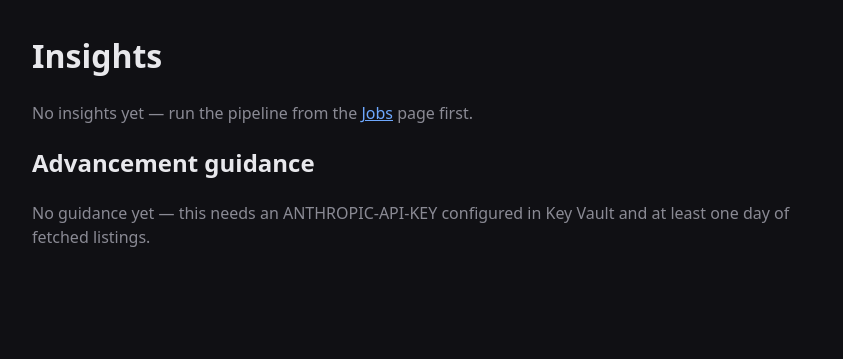
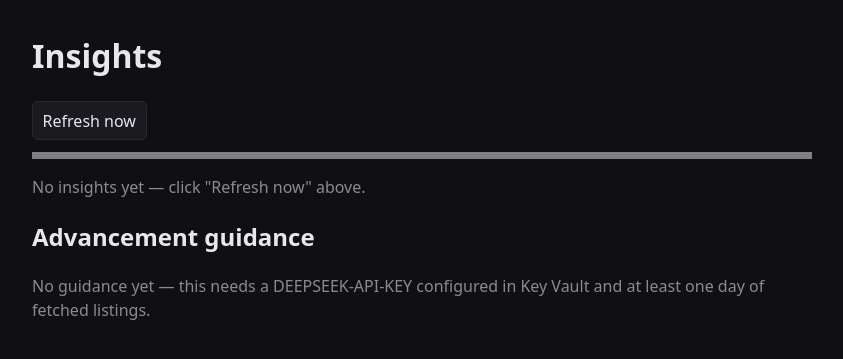
Before and after one commit to jay-withers/career, a FastAPI app: template src/career/templates/insights.html in a window 1280 px wide. Shown: the part 50-409 px from the top of the page, without its empty margins (218-1061 px from the left). Run offline with FastAPI, Linux system fonts and the light colour scheme; the template is opened without the code that fills it, so the values that code supplies are empty; parts of the project's set-up code (start-up, migrations or seed data) failed here and were passed over.

Commit message:
feat: refresh insights on demand (#7)
The Insights page had no way to trigger the pipeline itself — you had
to go to Jobs and refresh there, which felt like an unrelated detour
whose only purpose was to update this page. Adds a matching "Refresh
now" button (same greyed-out-button-plus-progress-bar treatment as the
Jobs page's) that posts to /insights/refresh, running the same pipeline
and redirecting back to /insights instead of /jobs.

Also fixes a copy/paste error found while touching this template: the
"no guidance yet" message named ANTHROPIC-API-KEY, but advancement.py
actually reads DEEPSEEK-API-KEY.

Co-authored-by: Claude Sonnet 5 <noreply@anthropic.com>

```diff
--- a/src/career/templates/base.html
+++ b/src/career/templates/base.html
@@ -44,9 +44,20 @@
       padding: 0.4rem 0.6rem;
     }
     button { cursor: pointer; }
+    button:disabled { opacity: 0.5; cursor: not-allowed; }
     label { display: block; margin-top: 0.75rem; font-size: 0.9rem; color: var(--muted); }
     .row { display: flex; gap: 0.5rem; flex-wrap: wrap; }
     .row > * { flex: 1; }
+    progress {
+      display: block;
+      width: 100%;
+      height: 0.4rem;
+      margin-top: 0.75rem;
+      accent-color: var(--accent);
+      background: var(--border);
+      border: none;
+      border-radius: 999px;
+    }
   </style>
 </head>
 <body>
--- a/src/career/templates/insights.html
+++ b/src/career/templates/insights.html
@@ -2,6 +2,15 @@
 {% block title %}career — insights{% endblock %}
 {% block content %}
   <h1>Insights</h1>
+  <form
+    method="post"
+    action="/insights/refresh"
+    class="inline"
+    onsubmit="this.querySelector('button').disabled = true; this.querySelector('button').textContent = 'Refreshing…'; document.getElementById('refresh-progress').hidden = false;"
+  >
+    <button type="submit">Refresh now</button>
+  </form>
+  <progress id="refresh-progress" hidden></progress>
 
   {% if insights %}
     <p class="muted">
@@ -29,7 +38,7 @@
       </ul>
     {% endif %}
   {% else %}
-    <p class="muted">No insights yet — run the pipeline from the <a href="/jobs">Jobs</a> page first.</p>
+    <p class="muted">No insights yet — click "Refresh now" above.</p>
   {% endif %}
 
   <h2>Advancement guidance</h2>
@@ -46,7 +55,7 @@
     </div>
   {% else %}
     <p class="muted">
-      No guidance yet — this needs an ANTHROPIC-API-KEY configured in Key Vault
+      No guidance yet — this needs a DEEPSEEK-API-KEY configured in Key Vault
       and at least one day of fetched listings.
     </p>
   {% endif %}
```
Also changed, not shown: src/career/api/routes.py (+7 -0 lines), tests/test_api.py (+16 -0 lines).
